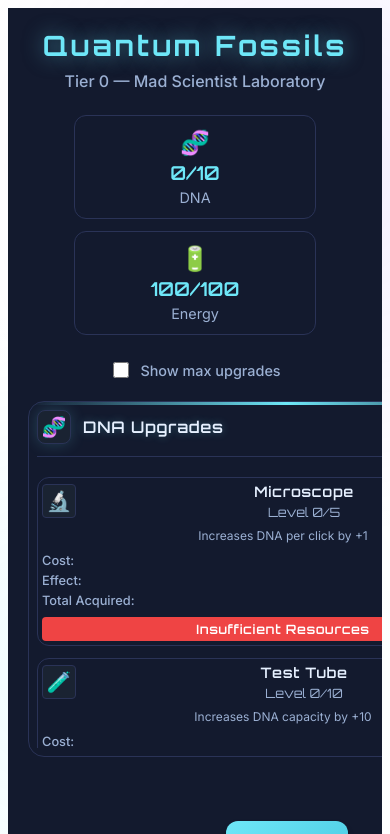
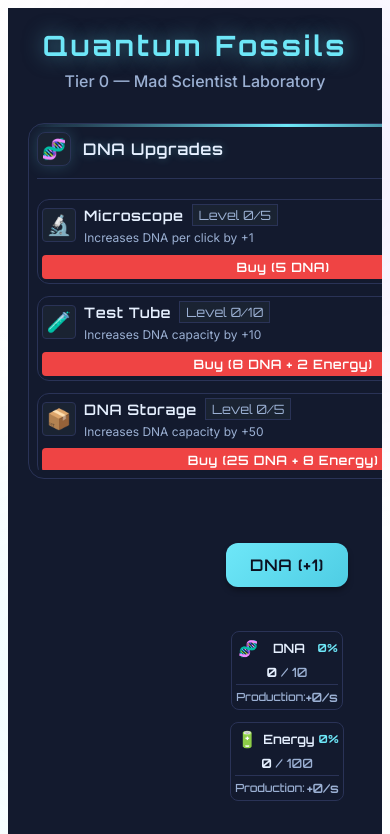
Before and after one commit to guilhermesmoreira/QuantumFossils, a React (Vite) app: page / in a window 390 px wide. Shown: the top 834 px of the page. Built offline with nearby package versions, Linux system fonts and the light colour scheme; the HTML template or start-up script is replaced by a standard one.

Commit message:
tier0-0.1.1 - Minimalist and visual upgrades

```diff
--- a/src/App.module.css
+++ b/src/App.module.css
@@ -26,10 +26,20 @@
 
 .header {
   text-align: center;
-  padding: var(--space-xl);
+  padding: var(--space-lg);
   background: var(--color-bg-secondary);
   border-bottom: 1px solid var(--color-border);
   position: relative;
+  display: flex;
+  flex-direction: column;
+  align-items: center;
+}
+
+.titleSection {
+  display: flex;
+  flex-direction: column;
+  align-items: center;
+  margin-bottom: var(--space-lg);
 }
 
 .header::after {
@@ -62,10 +72,11 @@
 
 .resources {
   display: flex;
-  justify-content: center;
-  gap: var(--space-lg);
-  margin: var(--space-xl) 0;
-  flex-wrap: wrap;
+  flex-direction: column;
+  gap: var(--space-md);
+  margin: var(--space-lg) 0;
+  max-width: 400px;
+  width: 100%;
 }
 
 .resource {
@@ -192,6 +203,7 @@
   margin: var(--space-lg) 0;
   max-width: 100%;
   min-height: 50vh;
+  width: 100%;
 }
 
 .leftColumn {
@@ -319,11 +331,20 @@
   min-height: 60vh;
 }
 
+.centerContent .resources {
+  margin: var(--space-lg) 0;
+}
+
+.centerContent .upgradeFilter {
+  margin: var(--space-md) 0;
+}
+
+
 .description {
   text-align: center;
   color: var(--color-text-secondary);
   font-size: 1rem;
-  margin: var(--space-lg) 0;
+  margin: 0 0 var(--space-lg) 0;
   max-width: 350px;
   line-height: 1.6;
 }
@@ -361,6 +382,10 @@
     max-height: 50vh;
     border-radius: var(--radius-xl);
     border: 1px solid var(--color-border);
+  }
+
+  .titleSection {
+    margin-bottom: var(--space-md);
   }
 }
 
--- a/src/App.tsx
+++ b/src/App.tsx
@@ -1,7 +1,7 @@
 import React from 'react'
 import { useResources, useClickPower, useGameActions, useCapacities, useProduction, useUpgrades } from './app/store/hooks'
-import { useGameLoop } from './app/loop/useGameLoop'
 import { UpgradeCard } from './ui/components/UpgradeCard'
+import { ProgressBar } from './ui/components/ProgressBar'
 import { getUpgradesByCategory, UPGRADES } from './domain/content'
 import styles from './App.module.css'
 import './ui/theme.module.css'
@@ -15,17 +15,13 @@ function App() {
   const { clickDna, updateProduction, buyUpgrade } = useGameActions()
 
   // Game loop para produção automática
-  const gameLoopCallback = React.useCallback((deltaTime: number) => {
-    updateProduction(deltaTime)
+  React.useEffect(() => {
+    const interval = setInterval(() => {
+      updateProduction(1/60) // 60 FPS
+    }, 1000/60)
+
+    return () => clearInterval(interval)
   }, [updateProduction])
-
-  const { startLoop, stopLoop, isRunning, getFPS } = useGameLoop(gameLoopCallback)
-
-  // Iniciar game loop quando o componente monta
-  React.useEffect(() => {
-    startLoop()
-    return () => stopLoop()
-  }, [startLoop, stopLoop])
 
   const [showMaxUpgrades, setShowMaxUpgrades] = React.useState(false)
 
@@ -53,33 +49,11 @@ function App() {
   return (
     <div className={styles.app}>
       <header className={styles.header}>
-        <h1 className={styles.title}>Quantum Fossils</h1>
-        <p className={styles.subtitle}>Tier 0 — Mad Scientist Laboratory</p>
-
-        <div className={styles.resources}>
-          <div className={styles.resource}>
-            <span className={styles.resourceIcon}>🧬</span>
-            <div className={styles.resourceValue}>{Math.round(resources.dna * 10) / 10}/{capacities.dna}</div>
-            <div className={styles.resourceLabel}>DNA</div>
-          </div>
-          <div className={styles.resource}>
-            <span className={styles.resourceIcon}>🔋</span>
-            <div className={styles.resourceValue}>{Math.round(resources.energy * 10) / 10}/{capacities.energy}</div>
-            <div className={styles.resourceLabel}>Energy</div>
-          </div>
+        <div className={styles.titleSection}>
+          <h1 className={styles.title}>Quantum Fossils</h1>
+          <p className={styles.subtitle}>Tier 0 — Mad Scientist Laboratory</p>
         </div>
 
-        <div className={styles.upgradeFilter}>
-          <label className={styles.checkboxLabel}>
-            <input
-              type="checkbox"
-              checked={showMaxUpgrades}
-              onChange={(e) => setShowMaxUpgrades(e.target.checked)}
-              className={styles.checkbox}
-            />
-            <span className={styles.checkboxText}>Show max upgrades</span>
-          </label>
-        </div>
 
         <div className={styles.mainContent}>
           <div className={styles.leftColumn}>
@@ -99,7 +73,6 @@ function App() {
                     currentDna={resources.dna}
                     currentEnergy={resources.energy}
                     onBuy={handleBuyUpgrade}
-                    gameState={{ resources, upgrades }}
                   />
                 )
               })}
@@ -113,17 +86,37 @@ function App() {
               </button>
             </div>
 
-            <p className={styles.description}>
-              Click to collect DNA! Energy is produced automatically.
-            </p>
+            <div className={styles.resources}>
+              <ProgressBar
+                current={resources.dna}
+                max={capacities.dna}
+                label="DNA"
+                icon="🧬"
+                productionRate={production.dnaPerSecond}
+                color="primary"
+                isFull={resources.dna >= capacities.dna}
+              />
+              <ProgressBar
+                current={resources.energy}
+                max={capacities.energy}
+                label="Energy"
+                icon="🔋"
+                productionRate={production.energyPerSecond}
+                color="secondary"
+                isFull={resources.energy >= capacities.energy}
+              />
+            </div>
 
-            <div className={styles.debug}>
-              <p>Game Loop: {isRunning() ? 'Active' : 'Inactive'}</p>
-              <p>FPS: {getFPS()}</p>
-              <p>DNA/s: {Math.round(production.dnaPerSecond * 10) / 10}</p>
-              <p>Energy/s: {Math.round(production.energyPerSecond * 10) / 10}</p>
-              <p>DNA: {Math.round(resources.dna * 10) / 10}/{capacities.dna}</p>
-              <p>Energy: {Math.round(resources.energy * 10) / 10}/{capacities.energy}</p>
+            <div className={styles.upgradeFilter}>
+              <label className={styles.checkboxLabel}>
+                <input
+                  type="checkbox"
+                  checked={showMaxUpgrades}
+                  onChange={(e) => setShowMaxUpgrades(e.target.checked)}
+                  className={styles.checkbox}
+                />
+                <span className={styles.checkboxText}>Show max upgrades</span>
+              </label>
             </div>
           </div>
 
@@ -144,7 +137,6 @@ function App() {
                     currentDna={resources.dna}
                     currentEnergy={resources.energy}
                     onBuy={handleBuyUpgrade}
-                    gameState={{ resources, upgrades }}
                   />
                 )
               })}
--- a/src/app/store/index.ts
+++ b/src/app/store/index.ts
@@ -4,7 +4,7 @@
 import { create } from 'zustand'
 import type { GameState, Resources } from '../../domain/types'
 import { UPGRADES } from '../../domain/content'
-import { calculateUpgradeCost, canUnlockUpgrade } from '../../domain/balance'
+import { calculateUpgradeCost, calculateEnergyCost, canUnlockUpgrade } from '../../domain/balance'
 
 interface GameStore extends GameState {
   // Actions
@@ -21,7 +21,7 @@ interface GameStore extends GameState {
 const initialState: GameState = {
   resources: {
     dna: 0,
-    energy: 100 // Começa com energia inicial
+    energy: 0 // Começa com 0 energia
   },
   capacities: {
     dna: 10, // 1 Tubo de Ensaio inicial
@@ -29,7 +29,7 @@ const initialState: GameState = {
   },
   productionRates: {
     dnaPerSecond: 0,
-    energyPerSecond: 1 // Gerador inicial
+    energyPerSecond: 0 // Começa com 0 produção
   },
   clickPower: {
     dnaPerClick: 1
@@ -70,6 +70,9 @@ export const useGameStore = create<GameStore>((set, get) => ({
       set({
         resources: { ...state.resources, dna: newDna }
       })
+    } else {
+      // TODO: Adicionar feedback visual de capacidade cheia
+      console.log('DNA capacity is full!')
     }
   },
 
@@ -105,19 +108,18 @@ export const useGameStore = create<GameStore>((set, get) => ({
     if (!upgrade) return false
 
     // Verificar se está desbloqueado
-    if (!canUnlockUpgrade(upgradeId, state)) return false
+    if (!canUnlockUpgrade()) return false
 
     // Verificar se não atingiu o nível máximo
     if (upgrade.level >= upgrade.maxLevel) return false
 
-    // Calcular custo
+    // Calcular custos
     const cost = calculateUpgradeCost(upgrade.baseCost, upgrade.level, upgrade.costMultiplier)
+    const energyCost = calculateEnergyCost(upgrade.baseEnergyCost || 0, upgrade.level, upgrade.energyCostMultiplier || 1.1)
 
     // Verificar se tem recursos suficientes
     if (state.resources.dna < cost) return false
-
-    // Verificar custo de energia se necessário
-    if (upgrade.energyCost && state.resources.energy < upgrade.energyCost) return false
+    if (state.resources.energy < energyCost) return false
 
     // Comprar upgrade
     const newLevel = upgrade.level + 1
@@ -132,9 +134,7 @@ export const useGameStore = create<GameStore>((set, get) => ({
 
     // Subtrair custos
     newResources.dna -= cost
-    if (upgrade.energyCost) {
-      newResources.energy -= upgrade.energyCost
-    }
+    newResources.energy -= energyCost
 
     // Aplicar efeitos baseados no tipo
     switch (upgrade.effectType) {
--- a/src/domain/balance.ts
+++ b/src/domain/balance.ts
@@ -2,10 +2,12 @@
 // Custos, caps, multiplicadores
 
 export const TIER_0_BALANCE = {
-  // Upgrades de DNA
+  // DNA Upgrades (Category 1)
   MICROSCOPE: {
-    baseCost: 10,
-    costMultiplier: 1.15, // Progressive cost
+    baseCost: 5,
+    baseEnergyCost: 0,
+    costMultiplier: 1.15,
+    energyCostMultiplier: 1.1,
     maxLevel: 5,
     effect: 1, // +1 DNA/click
     effectType: 'dnaPerClick' as const,
@@ -13,17 +15,32 @@ export const TIER_0_BALANCE = {
   },
 
   TEST_TUBE: {
-    baseCost: 10,
-    costMultiplier: 1.12, // Progressive cost
-    maxLevel: 10, // +100 capacidade total
-    effect: 10, // +10 capacidade DNA
+    baseCost: 8,
+    baseEnergyCost: 2,
+    costMultiplier: 1.15,
+    energyCostMultiplier: 1.1,
+    maxLevel: 10,
+    effect: 10, // +10 DNA capacity
+    effectType: 'dnaCapacity' as const,
+    unlocked: true
+  },
+
+  DNA_STORAGE: {
+    baseCost: 25,
+    baseEnergyCost: 8,
+    costMultiplier: 1.15,
+    energyCostMultiplier: 1.1,
+    maxLevel: 5,
+    effect: 50, // +50 DNA capacity
     effectType: 'dnaCapacity' as const,
     unlocked: true
   },
 
   INTERN_SCIENTIST: {
-    baseCost: 25,
+    baseCost: 15,
+    baseEnergyCost: 5,
     costMultiplier: 1.15,
+    energyCostMultiplier: 1.1,
     maxLevel: 5,
     effect: 0.2, // +0.2 DNA/s
     effectType: 'dnaPerSecond' as const,
@@ -31,68 +48,63 @@ export const TIER_0_BALANCE = {
   },
 
   PORTABLE_LAB: {
-    baseCost: 150,
-    costMultiplier: 1.2,
+    baseCost: 50,
+    baseEnergyCost: 15,
+    costMultiplier: 1.15,
+    energyCostMultiplier: 1.1,
     maxLevel: 3,
     effect: 1, // +1 DNA/s
     effectType: 'dnaPerSecond' as const,
-    unlocked: false // Desbloqueado após ter 1 Estagiário
-  },
-
-  DNA_STORAGE: {
-    baseCost: 100,
-    costMultiplier: 1.15,
-    maxLevel: 10,
-    effect: 100, // +100 capacidade DNA
-    effectType: 'dnaCapacity' as const,
     unlocked: true
   },
 
-  // Upgrades de Energia
+  // Energy Upgrades (Category 2)
   IMPROVISED_GENERATOR: {
-    baseCost: 50,
-    costMultiplier: 1.12,
+    baseCost: 8,
+    baseEnergyCost: 0,
+    costMultiplier: 1.15,
+    energyCostMultiplier: 1.1,
     maxLevel: 10,
-    effect: 0.1, // +0.1 Energia/s
+    effect: 0.1, // +0.1 Energy/s
     effectType: 'energyPerSecond' as const,
     unlocked: true
   },
 
   IMPROVISED_BATTERY: {
-    baseCost: 100,
-    costMultiplier: 1.0, // Custo fixo
-    maxLevel: 10, // +100 capacidade total
-    effect: 10, // +10 capacidade Energia
+    baseCost: 12,
+    baseEnergyCost: 3,
+    costMultiplier: 1.15,
+    energyCostMultiplier: 1.1,
+    maxLevel: 10,
+    effect: 10, // +10 Energy capacity
     effectType: 'energyCapacity' as const,
     unlocked: true
   },
 
   MICRO_PLASMA_REACTOR: {
-    baseCost: 250,
-    costMultiplier: 1.3,
+    baseCost: 100,
+    baseEnergyCost: 25,
+    costMultiplier: 1.15,
+    energyCostMultiplier: 1.1,
     maxLevel: 2,
-    effect: 2, // +2 Energia/s
+    effect: 2, // +2 Energy/s
     effectType: 'energyPerSecond' as const,
-    energyCost: 25, // Custo adicional em energia
-    unlocked: false // Desbloqueado após ter 25+ energia
+    unlocked: true
   }
 } as const
 
-// Function to calculate progressive cost
+// Function to calculate progressive cost for DNA
 export const calculateUpgradeCost = (baseCost: number, level: number, multiplier: number): number => {
   return Math.floor(baseCost * Math.pow(multiplier, level))
 }
 
+// Function to calculate progressive cost for Energy
+export const calculateEnergyCost = (baseEnergyCost: number, level: number, multiplier: number): number => {
+  return Math.floor(baseEnergyCost * Math.pow(multiplier, level))
+}
+
 // Função para verificar se upgrade pode ser desbloqueado
-export const canUnlockUpgrade = (upgradeId: string, gameState: any): boolean => {
-  switch (upgradeId) {
-    case 'PORTABLE_LAB':
-      return gameState.upgrades.INTERN_SCIENTIST?.level > 0
-
-    case 'MICRO_PLASMA_REACTOR':
-      return gameState.resources.energy >= 25
-
-    default:
-      return true
-  }
+export const canUnlockUpgrade = (): boolean => {
+  // All upgrades are unlocked by default in the new balance
+  return true
 }
--- a/src/domain/content.ts
+++ b/src/domain/content.ts
@@ -4,7 +4,7 @@
 import { TIER_0_BALANCE } from './balance'
 
 export const UPGRADES = {
-  // DNA Upgrades
+  // DNA Upgrades (Category 1)
   MICROSCOPE: {
     id: 'MICROSCOPE',
     name: 'Microscope',
@@ -21,8 +21,18 @@ export const UPGRADES = {
     description: 'Increases DNA capacity by +10',
     icon: '🧪',
     category: 'dna',
-    costType: 'dna' as const,
+    costType: 'both' as const,
     ...TIER_0_BALANCE.TEST_TUBE
+  },
+
+  DNA_STORAGE: {
+    id: 'DNA_STORAGE',
+    name: 'DNA Storage',
+    description: 'Increases DNA capacity by +50',
+    icon: '📦',
+    category: 'dna',
+    costType: 'both' as const,
+    ...TIER_0_BALANCE.DNA_STORAGE
   },
 
   INTERN_SCIENTIST: {
@@ -31,7 +41,7 @@ export const UPGRADES = {
     description: 'Produces +0.2 DNA/s automatically',
     icon: '👨‍🔬',
     category: 'dna',
-    costType: 'dna' as const,
+    costType: 'both' as const,
     ...TIER_0_BALANCE.INTERN_SCIENTIST
   },
 
@@ -41,21 +51,11 @@ export const UPGRADES = {
     description: 'Produces +1 DNA/s automatically',
     icon: '🏗️',
     category: 'dna',
-    costType: 'dna' as const,
+    costType: 'both' as const,
     ...TIER_0_BALANCE.PORTABLE_LAB
   },
 
-  DNA_STORAGE: {
-    id: 'DNA_STORAGE',
-    name: 'DNA Storage',
-    description: 'Increases DNA capacity by +100',
-    icon: '📦',
-    category: 'dna',
-    costType: 'dna' as const,
-    ...TIER_0_BALANCE.DNA_STORAGE
-  },
-
-  // Energy Upgrades
+  // Energy Upgrades (Category 2)
   IMPROVISED_GENERATOR: {
     id: 'IMPROVISED_GENERATOR',
     name: 'Improvised Generator',
@@ -72,7 +72,7 @@ export const UPGRADES = {
     description: 'Increases Energy capacity by +10',
     icon: '🔋',
     category: 'energy',
-    costType: 'dna' as const,
+    costType: 'both' as const,
     ...TIER_0_BALANCE.IMPROVISED_BATTERY
   },
 
--- a/src/domain/types.ts
+++ b/src/domain/types.ts
@@ -32,14 +32,15 @@ export interface Upgrade {
   icon: string
   category: string
   baseCost: number
+  baseEnergyCost: number
   costMultiplier: number
+  energyCostMultiplier: number
   level: number
   maxLevel: number
   effect: number
   effectType: 'dnaPerClick' | 'dnaPerSecond' | 'energyPerSecond' | 'dnaCapacity' | 'energyCapacity'
   unlocked: boolean
   costType: 'dna' | 'energy' | 'both'
-  energyCost?: number
 }
 
 export interface GameState {
--- /dev/null
+++ b/src/ui/components/ProgressBar.module.css
@@ -0,0 +1,152 @@
+/* Estilos do componente ProgressBar */
+
+.container {
+  background: var(--color-bg-secondary);
+  border: 1px solid var(--color-border);
+  border-radius: var(--radius-md);
+  padding: var(--space-sm);
+  transition: var(--transition-normal);
+  position: relative;
+  overflow: hidden;
+}
+
+.containerNearFull {
+  border-color: var(--color-warning);
+  box-shadow: 0 0 10px rgba(245, 158, 11, 0.2);
+}
+
+.containerFull {
+  border-color: var(--color-error);
+  box-shadow: 0 0 15px rgba(239, 68, 68, 0.3);
+  animation: pulse 1.5s ease-in-out infinite;
+}
+
+@keyframes pulse {
+  0%, 100% {
+    box-shadow: 0 0 15px rgba(239, 68, 68, 0.3);
+  }
+  50% {
+    box-shadow: 0 0 25px rgba(239, 68, 68, 0.5);
+  }
+}
+
+.header {
+  display: flex;
+  align-items: center;
+  gap: var(--space-xs);
+  margin-bottom: var(--space-xs);
+}
+
+.icon {
+  font-size: 1rem;
+  display: flex;
+  align-items: center;
+  justify-content: center;
+  width: 1.5rem;
+  height: 1.5rem;
+}
+
+.label {
+  font-size: 0.9rem;
+  font-weight: 600;
+  color: var(--color-text-primary);
+  font-family: 'Orbitron', monospace;
+  flex: 1;
+}
+
+.percentage {
+  font-size: 0.8rem;
+  font-weight: 700;
+  color: var(--color-primary);
+  font-family: 'Orbitron', monospace;
+  font-variant-numeric: tabular-nums;
+}
+
+.fullText {
+  font-size: 0.7rem;
+  font-weight: 700;
+  color: var(--color-error);
+  font-family: 'Orbitron', monospace;
+  letter-spacing: 0.05em;
+  margin-left: var(--space-xs);
+  animation: pulse 1s ease-in-out infinite;
+}
+
+@keyframes pulse {
+  0%, 100% {
+    opacity: 1;
+  }
+  50% {
+    opacity: 0.6;
+  }
+}
+
+.values {
+  display: flex;
+  align-items: center;
+  justify-content: center;
+  gap: var(--space-xs);
+  font-family: 'Orbitron', monospace;
+  font-variant-numeric: tabular-nums;
+}
+
+.currentValue {
+  font-size: 0.9rem;
+  font-weight: 700;
+  color: var(--color-text-primary);
+}
+
+.separator {
+  font-size: 0.8rem;
+  color: var(--color-text-secondary);
+  font-weight: 500;
+}
+
+.maxValue {
+  font-size: 0.8rem;
+  color: var(--color-text-secondary);
+  font-weight: 500;
+}
+
+.productionRate {
+  display: flex;
+  justify-content: space-between;
+  align-items: center;
+  margin-top: var(--space-xs);
+  padding-top: var(--space-xs);
+  border-top: 1px solid var(--color-border);
+}
+
+.productionLabel {
+  font-size: 0.7rem;
+  color: var(--color-text-secondary);
+  font-family: 'Orbitron', monospace;
+  font-weight: 500;
+}
+
+.productionValue {
+  font-size: 0.8rem;
+  color: var(--color-text-secondary);
+  font-family: 'Orbitron', monospace;
+  font-weight: 600;
+  font-variant-numeric: tabular-nums;
+}
+
+/* Responsividade */
+@media (max-width: 768px) {
+  .container {
+    padding: var(--space-xs);
+  }
+
+  .label {
+    font-size: 0.8rem;
+  }
+
+  .percentage {
+    font-size: 0.7rem;
+  }
+
+  .currentValue {
+    font-size: 0.8rem;
+  }
+}
--- /dev/null
+++ b/src/ui/components/ProgressBar.tsx
@@ -0,0 +1,64 @@
+// Componente ProgressBar para mostrar capacidades
+// Barra de progresso com animações e feedback visual
+
+import React from 'react'
+import styles from './ProgressBar.module.css'
+
+interface ProgressBarProps {
+  current: number
+  max: number
+  label: string
+  icon: string
+  productionRate?: number
+  color?: 'primary' | 'secondary' | 'success' | 'warning' | 'error'
+  showPercentage?: boolean
+  isFull?: boolean
+}
+
+export const ProgressBar: React.FC<ProgressBarProps> = ({
+  current,
+  max,
+  label,
+  icon,
+  productionRate = 0,
+  color = 'primary',
+  showPercentage = true,
+  isFull = false
+}) => {
+  const percentage = max > 0 ? Math.min((current / max) * 100, 100) : 0
+  const isNearFull = percentage >= 90
+  const isAtCapacity = percentage >= 100
+
+
+  const getContainerClass = () => {
+    if (isAtCapacity) return `${styles.container} ${styles.containerFull}`
+    if (isNearFull) return `${styles.container} ${styles.containerNearFull}`
+    return styles.container
+  }
+
+  return (
+    <div className={getContainerClass()}>
+      <div className={styles.header}>
+        <span className={styles.icon}>{icon}</span>
+        <span className={styles.label}>{label}</span>
+        {showPercentage && (
+          <span className={styles.percentage}>{Math.round(percentage)}%</span>
+        )}
+      </div>
+
+      <div className={styles.values}>
+        <span className={styles.currentValue}>{Math.round(current * 10) / 10}</span>
+        <span className={styles.separator}>/</span>
+        <span className={styles.maxValue}>{max}</span>
+        {isAtCapacity && (
+          <span className={styles.fullText}>FULL!</span>
+        )}
+      </div>
+
+      <div className={styles.productionRate}>
+        <span className={styles.productionLabel}>Production:</span>
+        <span className={styles.productionValue}>+{Math.round(productionRate * 10) / 10}/s</span>
+      </div>
+    </div>
+  )
+}
--- a/src/ui/components/UpgradeCard.module.css
+++ b/src/ui/components/UpgradeCard.module.css
@@ -53,12 +53,25 @@
   flex: 1;
 }
 
+.titleRow {
+  display: flex;
+  justify-content: space-between;
+  align-items: center;
+  margin-bottom: var(--space-xs);
+}
+
+.titleWithLevel {
+  display: flex;
+  align-items: center;
+  gap: var(--space-sm);
+}
+
 .title {
   font-family: 'Orbitron', monospace;
   font-size: 1rem;
   font-weight: 600;
   color: var(--color-text-primary);
-  margin: 0 0 var(--space-xs) 0;
+  margin: 0;
   letter-spacing: 0.05em;
 }
 
@@ -67,40 +80,28 @@
   color: var(--color-text-secondary);
   margin: 0;
   font-family: 'Orbitron', monospace;
+  background: var(--color-bg-tertiary);
+  padding: 2px 6px;
+  border-radius: var(--radius-xs);
+  border: 1px solid var(--color-border);
+}
+
+.totalAcquired {
+  font-family: 'Orbitron', monospace;
+  font-size: 0.9rem;
+  font-weight: 600;
+  color: var(--color-primary);
+  font-variant-numeric: tabular-nums;
 }
 
 .description {
   color: var(--color-text-secondary);
   font-size: 0.8rem;
   line-height: 1.4;
-  margin: 0 0 var(--space-sm) 0;
+  margin: var(--space-xs) 0 0 0;
+  text-align: left;
 }
 
-.stats {
-  display: flex;
-  flex-direction: column;
-  gap: var(--space-xs);
-  margin-bottom: var(--space-sm);
-}
-
-.stat {
-  display: flex;
-  justify-content: space-between;
-  align-items: center;
-  font-size: 0.8rem;
-}
-
-.statLabel {
-  color: var(--color-text-secondary);
-  font-weight: 500;
-}
-
-.statValue {
-  color: var(--color-primary);
-  font-family: 'Orbitron', monospace;
-  font-weight: 600;
-  font-variant-numeric: tabular-nums;
-}
 
 .buttonBuy {
   width: 100%;
--- a/src/ui/components/UpgradeCard.tsx
+++ b/src/ui/components/UpgradeCard.tsx
@@ -3,7 +3,7 @@
 
 import React from 'react'
 import type { Upgrade } from '../../domain/types'
-import { calculateUpgradeCost, canUnlockUpgrade } from '../../domain/balance'
+import { calculateUpgradeCost, calculateEnergyCost, canUnlockUpgrade } from '../../domain/balance'
 import styles from './UpgradeCard.module.css'
 
 interface UpgradeCardProps {
@@ -11,19 +11,18 @@ interface UpgradeCardProps {
   currentDna: number
   currentEnergy: number
   onBuy: (upgradeId: string) => void
-  gameState: any
 }
 
 export const UpgradeCard: React.FC<UpgradeCardProps> = ({
   upgrade,
   currentDna,
   currentEnergy,
-  onBuy,
-  gameState
+  onBuy
 }) => {
   const cost = calculateUpgradeCost(upgrade.baseCost, upgrade.level, upgrade.costMultiplier)
-  const isUnlocked = canUnlockUpgrade(upgrade.id, gameState)
-  const canAfford = currentDna >= cost && (!upgrade.energyCost || currentEnergy >= upgrade.energyCost)
+  const energyCost = calculateEnergyCost(upgrade.baseEnergyCost || 0, upgrade.level, upgrade.energyCostMultiplier || 1.1)
+  const isUnlocked = canUnlockUpgrade()
+  const canAfford = currentDna >= cost && currentEnergy >= energyCost
   const isMaxLevel = upgrade.level >= upgrade.maxLevel
   const canBuy = isUnlocked && canAfford && !isMaxLevel
 
@@ -36,8 +35,7 @@ export const UpgradeCard: React.FC<UpgradeCardProps> = ({
   const getButtonText = () => {
     if (!isUnlocked) return 'Locked'
     if (isMaxLevel) return 'Max Level'
-    if (!canAfford) return 'Insufficient Resources'
-    return `Buy (${cost} DNA${upgrade.energyCost ? ` + ${upgrade.energyCost} Energy` : ''})`
+    return `Buy (${cost} DNA${energyCost > 0 ? ` + ${energyCost} Energy` : ''})`
   }
 
   const getButtonClass = () => {
@@ -52,28 +50,14 @@ export const UpgradeCard: React.FC<UpgradeCardProps> = ({
       <div className={styles.header}>
         <span className={styles.icon}>{upgrade.icon}</span>
         <div className={styles.titleSection}>
-          <h3 className={styles.title}>{upgrade.name}</h3>
-          <p className={styles.level}>Level {upgrade.level}/{upgrade.maxLevel}</p>
-        </div>
-      </div>
-
-      <p className={styles.description}>{upgrade.description}</p>
-
-      <div className={styles.stats}>
-        <div className={styles.stat}>
-          <span className={styles.statLabel}>Cost:</span>
-          <span className={styles.statValue}>
-            {cost} DNA
-            {upgrade.energyCost && ` + ${upgrade.energyCost} Energy`}
-          </span>
-        </div>
-        <div className={styles.stat}>
-          <span className={styles.statLabel}>Effect:</span>
-          <span className={styles.statValue}>+{upgrade.effect}</span>
-        </div>
-        <div className={styles.stat}>
-          <span className={styles.statLabel}>Total Acquired:</span>
-          <span className={styles.statValue}>+{Math.round(upgrade.effect * upgrade.level * 10) / 10}</span>
+          <div className={styles.titleRow}>
+            <div className={styles.titleWithLevel}>
+              <h3 className={styles.title}>{upgrade.name}</h3>
+              <span className={styles.level}>Level {upgrade.level}/{upgrade.maxLevel}</span>
+            </div>
+            <span className={styles.totalAcquired}>+{Math.round(upgrade.effect * upgrade.level * 10) / 10}</span>
+          </div>
+          <p className={styles.description}>{upgrade.description}</p>
         </div>
       </div>
 
```
Also changed, not shown: 1 other file (tests, documents, lock files or other folders).
